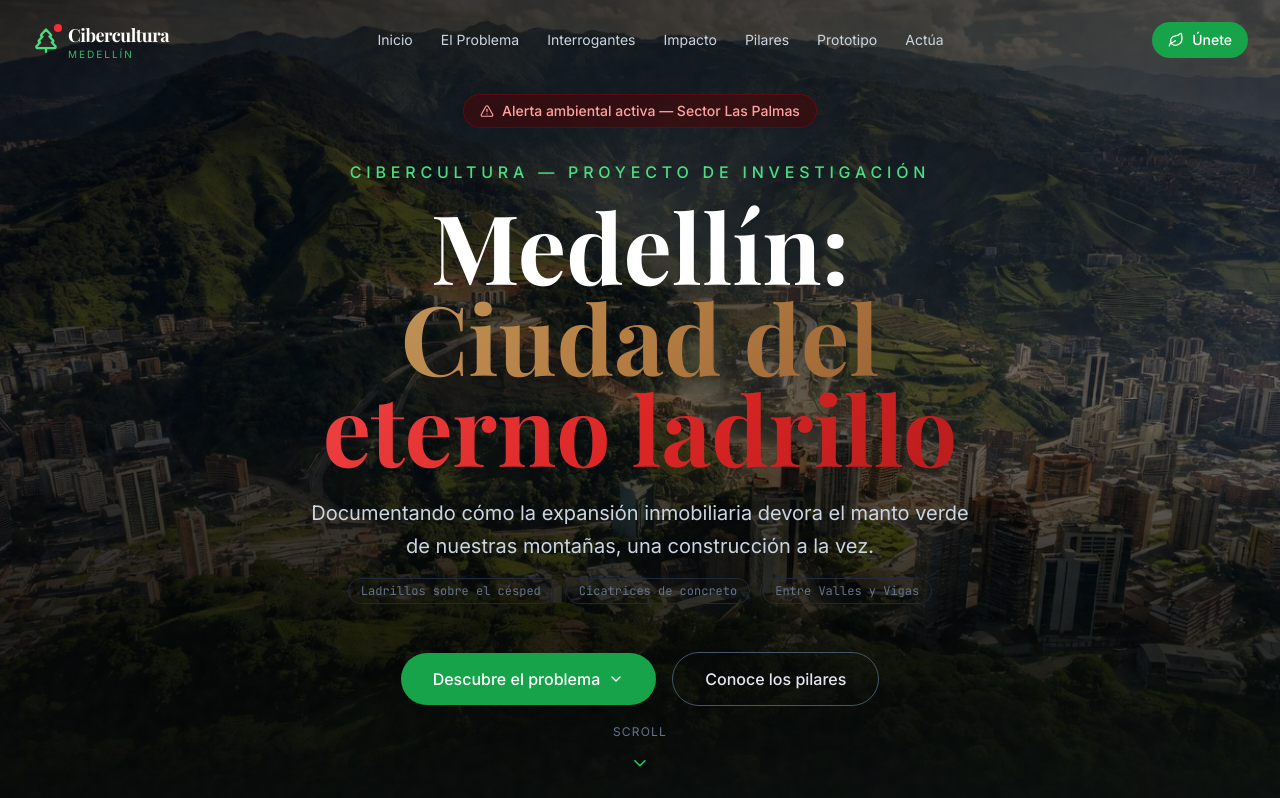
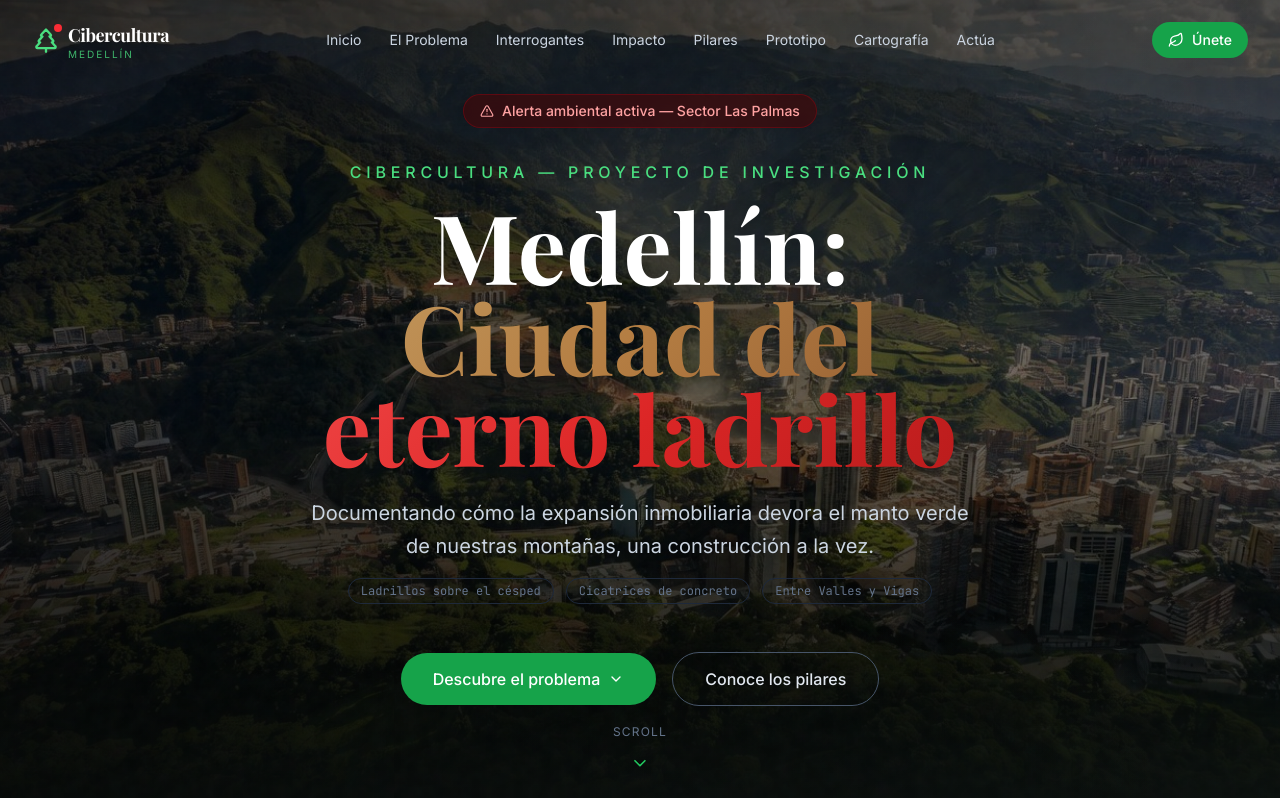
Before and after one commit to juan7855/Eterno-ladrillo-web, a React (Vite) app: page / in a window 1280 px wide. Shown: the top 798 px of the page. Built offline with nearby package versions, Linux system fonts and the light colour scheme; a web font is replaced by a local one.

Commit message:
configuracion del heater para agrega la cartografia

```diff
--- a/src/components/Navbar.tsx
+++ b/src/components/Navbar.tsx
@@ -2,6 +2,7 @@ import { useState, useEffect } from 'react';
 import { motion, AnimatePresence } from 'framer-motion';
 import { Menu, X, Leaf, TreePine } from 'lucide-react';
 
+// ESTA ES LA LISTA MAESTRA. ¡Aquí agregué Cartografía!
 const navLinks = [
   { label: 'Inicio', href: '#inicio' },
   { label: 'El Problema', href: '#problema' },
@@ -9,6 +10,7 @@ const navLinks = [
   { label: 'Impacto', href: '#impacto' },
   { label: 'Pilares', href: '#pilares' },
   { label: 'Prototipo', href: '#polinizador' },
+  { label: 'Cartografía', href: '#cartografia' }, // <-- TU NUEVA SECCIÓN
   { label: 'Actúa', href: '#actua' },
 ];
 
```
